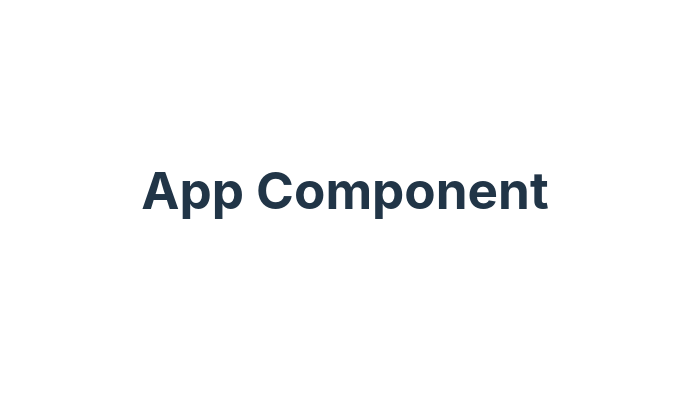
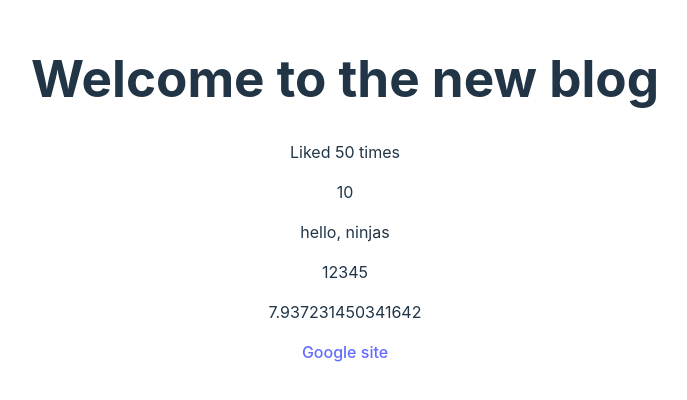
Before and after one commit to Panibo/dojo-blog, a React (Vite) app: page / in a window 1280 px wide. Shown: the part 210-610 px from the top of the page, without its empty margins (295-982 px from the left). Built offline with nearby package versions, Linux system fonts and the light colour scheme.

Commit message:
Lesson 4

```diff
--- a/src/App.jsx
+++ b/src/App.jsx
@@ -1,10 +1,22 @@
 import './App.css'
 
 function App() {
+  const title = 'Welcome to the new blog';
+  const likes = 50;
+  //const person = { name: 'yoshi', age: 30 };
+  const link = "http://www.google.com";
   return (
     <div className="App">
       <div className="content">
-        <h1>App Component</h1>
+        <h1>{title}</h1>
+        <p>Liked {likes} times</p>
+
+        <p>{10}</p>
+        <p>{"hello, ninjas"}</p>
+        <p>{[1, 2, 3, 4, 5]}</p>
+        <p>{Math.random() * 10}</p>
+
+        <a href={link}>Google site</a>
       </div>
     </div>
   )
```
